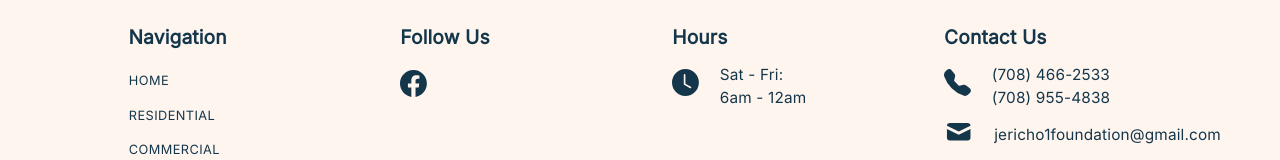
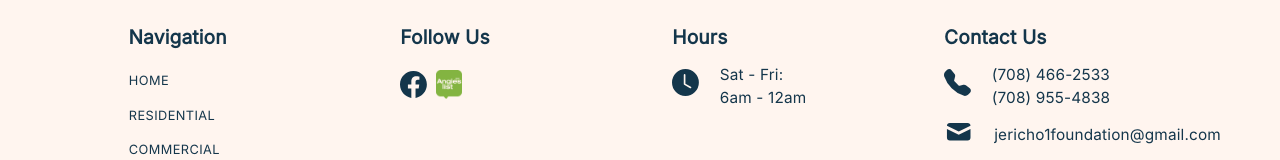
Before and after one commit to DavyHyun/construction-client, a React (Create React App) app: page / in a window 1280 px wide. Shown: the part 2418-2578 px from the top of the page. Built offline with nearby package versions, Linux system fonts and the light colour scheme.

Commit message:
angie's list added

```diff
--- a/src/Components/BottomBar/index.js
+++ b/src/Components/BottomBar/index.js
@@ -12,6 +12,10 @@ const BottomBar = () => {
 
     const openFacebook = () => {
         window.open('https://www.facebook.com/jerichofoundationllc', "_blank")
+    }
+
+    const openAngis = () => {
+        window.open('https://www.angi.com/companylist/us/wa/seattle/jericho-foundation-llc-reviews-10454499.htm', "_blank");
     }
 
     return (
@@ -33,9 +37,9 @@ const BottomBar = () => {
                         <div style={{ marginRight: '4%' }} onClick={openFacebook}>
                             <BsFacebook size={'2.1vw'} color='#14364B' />
                         </div>
-                        {/* <div style={{ marginRight: '2%' }}>
-                            <BsInstagram size={'2.1vw'} color='#14364B' />
-                        </div> */}
+                        <div style={{ marginRight: '4%' }} onClick={openAngis}>
+                            <img src={require('../../images/angieIcon.png')} style={{width: "2.1vw"}}/>
+                        </div>
                     </div>
                 </div>
                 <div className={styles.eachColumn}>
```
Also changed, not shown: src/images/angieIcon.png (added).
